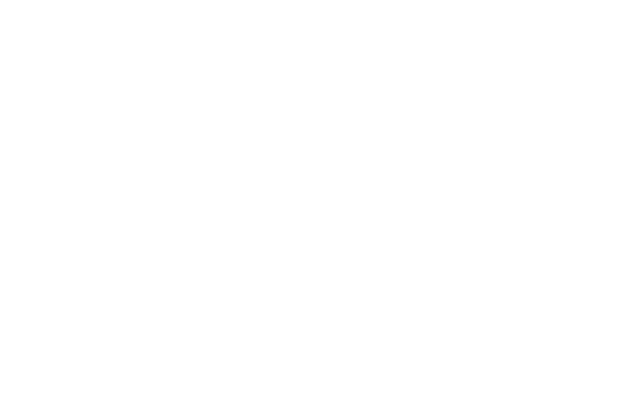
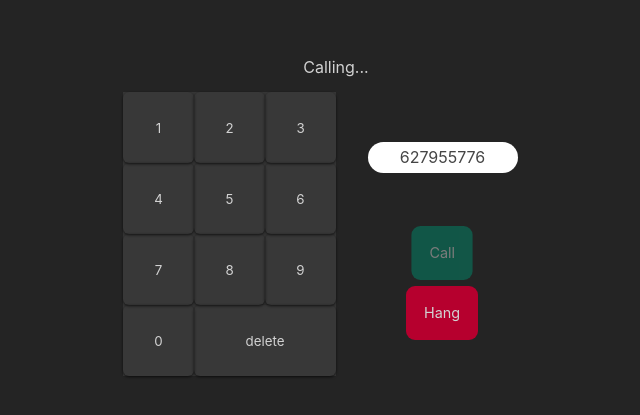
Before and after one commit to Marianlopig/202204-w4ch3-marian-lopez, a React (Create React App) app: page / in a window 1280 px wide. Shown: the part 191-606 px from the top of the page, without its empty margins (304-944 px from the left). Built offline with nearby package versions, Linux system fonts and the light colour scheme.

Commit message:
all components created and html deleted

```diff
--- a/public/index.html
+++ b/public/index.html
@@ -5,10 +5,8 @@
     <link rel="icon" href="favicon.ico" />
     <meta name="viewport" content="width=device-width, initial-scale=1" />
     <meta name="theme-color" content="#000000" />
-    <meta
-      name="description"
-      content="Web site created using create-react-app"
-    />
+    <link rel="stylesheet" href="./css/styles.css" />
+    <meta name="Call me" content="Web site created using create-react-app" />
     <!--
       manifest.json provides metadata used when your web app is installed on a
       user's mobile device or desktop. See https://developers.google.com/web/fundamentals/web-app-manifest/
--- a/src/App.js
+++ b/src/App.js
@@ -1,5 +1,19 @@
+import Actions from "./components/Actions/Actions";
+import Display from "./components/Display/Display";
+import Info from "./components/Info/Info";
+import Keyboard from "./components/Keyboard/Keyboard";
+
 function App() {
-  return <div className="App"></div>;
+  return (
+    <div className="container">
+      {/* El siguiente elemento se oculta añadiéndole la clase "off" */}
+      <Info text={"Calling..."} />
+      <main className="phone">
+        <Keyboard />
+        <Actions />
+      </main>
+    </div>
+  );
 }
 
 export default App;
--- /dev/null
+++ b/src/components/Action/Action.js
@@ -0,0 +1,9 @@
+const Action = ({ className, text }) => {
+  return (
+    <a href="#" className={className}>
+      {text}
+    </a>
+  );
+};
+
+export default Action;
--- /dev/null
+++ b/src/components/Actions/Actions.js
@@ -0,0 +1,17 @@
+import Action from "../Action/Action";
+import Display from "../Display/Display";
+
+const Actions = () => {
+  return (
+    <div className="actions">
+      <Display number={627955776} />
+      {/* <!-- El botón de llamar debe tener la clase "active" cuando -->
+          <!-- el número de teléfono tiene 9 cifras --> */}
+      <Action className={"call"} text={"Call"} />
+      {/* <!-- Sólo se tiene que ver un botón u otro --> */}
+      <Action className={"hang active"} text={"Hang"} />
+    </div>
+  );
+};
+
+export default Actions;
--- /dev/null
+++ b/src/components/Display/Display.js
@@ -0,0 +1,5 @@
+const Display = ({ number }) => {
+  return <span className="number">{number}</span>;
+};
+
+export default Display;
--- /dev/null
+++ b/src/components/Info/Info.js
@@ -0,0 +1,4 @@
+const Info = ({ text }) => {
+  return <span className="message">{text}</span>;
+};
+export default Info;
--- /dev/null
+++ b/src/components/Key/Key.js
@@ -0,0 +1,9 @@
+const Key = ({ number, className }) => {
+  let finalClassName = "key";
+  if (className) {
+    finalClassName += " " + className;
+  }
+  return <button className={finalClassName}>{number}</button>;
+};
+
+export default Key;
--- /dev/null
+++ b/src/components/Keyboard/Keyboard.js
@@ -0,0 +1,45 @@
+import Key from "../Key/Key";
+
+const Keyboard = () => {
+  return (
+    <div className="keyboard-container">
+      <ol className="keyboard">
+        <li>
+          <Key number={1} />
+        </li>
+        <li>
+          <Key number={2} />
+        </li>
+        <li>
+          <Key number={3} />
+        </li>
+        <li>
+          <Key number={4} />
+        </li>
+        <li>
+          <Key number={5} />
+        </li>
+        <li>
+          <Key number={6} />
+        </li>
+        <li>
+          <Key number={7} />
+        </li>
+        <li>
+          <Key number={8} />
+        </li>
+        <li>
+          <Key number={9} />
+        </li>
+        <li>
+          <Key number={0} />
+        </li>
+        <li>
+          <Key className="big" number={"delete"} />
+        </li>
+      </ol>
+    </div>
+  );
+};
+
+export default Keyboard;
--- a/src/indextochange.html
+++ b/src/indextochange.html
@@ -1,42 +1,3 @@
-<!DOCTYPE html>
-<html lang="en">
-  <head>
-    <meta charset="UTF-8" />
-    <meta name="viewport" content="width=device-width, initial-scale=1.0" />
-    <link rel="shortcut icon" href="favicon.ico" type="image/x-icon" />
-    <title>Phone</title>
-    <link rel="stylesheet" href="styles.css" />
-  </head>
 
-  <body>
-    <div class="container">
-      <!-- El siguiente elemento se oculta añadiéndole la clase "off" -->
-      <span class="message">Calling...</span>
-      <main class="phone">
-        <div class="keyboard-container">
-          <ol class="keyboard">
-            <li><button class="key">1</button></li>
-            <li><button class="key">2</button></li>
-            <li><button class="key">3</button></li>
-            <li><button class="key">4</button></li>
-            <li><button class="key">5</button></li>
-            <li><button class="key">6</button></li>
-            <li><button class="key">7</button></li>
-            <li><button class="key">8</button></li>
-            <li><button class="key">9</button></li>
-            <li><button class="key">0</button></li>
-            <li><button class="key big">delete</button></li>
-          </ol>
-        </div>
-        <div class="actions">
-          <span class="number">667359961</span>
-          <!-- El botón de llamar debe tener la clase "active" cuando -->
-          <!-- el número de teléfono tiene 9 cifras -->
-          <a href="#" class="call">Call</a>
-          <!-- Sólo se tiene que ver un botón u otro -->
-          <a href="#" class="hang active">Hang</a>
-        </div>
-      </main>
-    </div>
   </body>
 </html>
```
